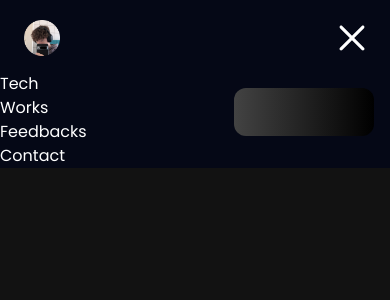
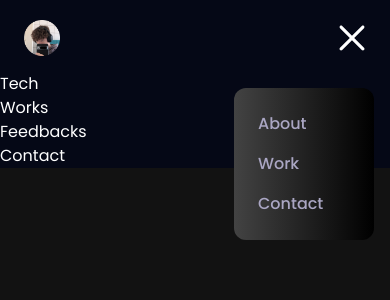
Before and after one commit to theoleuthardt/portfolio, a React (Vite) app: page / in a window 390 px wide. Both pictures are taken after a click on the picture 352 px from the left and 38 px from the top of the page. Shown: the top 300 px of the page. Built offline with nearby package versions, Linux system fonts and the light colour scheme.

Commit message:
Navbar small display burger menu fix

```diff
--- a/src/components/Navbar.tsx
+++ b/src/components/Navbar.tsx
@@ -54,7 +54,24 @@ export const Navbar = () => {
           <div
             className={`${!toggle ? "hidden" : "flex"} p-6 black-gradient absolute top-20 right-0 mx-4 my-2
             min-w-[140px] z-10 rounded-xl`}
-          ></div>
+          >
+            <ul className="list-none flex justify-end items-start flex-col gap-4">
+              {navLinks.map((link) => (
+                <li
+                  key={link.id}
+                  className={`${
+                    active === link.title ? "text-white" : "text-secondary"
+                  } font-poppins font-medium text-[16px] hover:text-white cursor-pointer`}
+                  onClick={() => {
+                    setActive(link.title);
+                    setToggle(!toggle);
+                  }}
+                >
+                  <a href={`#${link.id}`}>{link.title}</a>
+                </li>
+              ))}
+            </ul>
+          </div>
         </div>
       </div>
     </nav>
```
